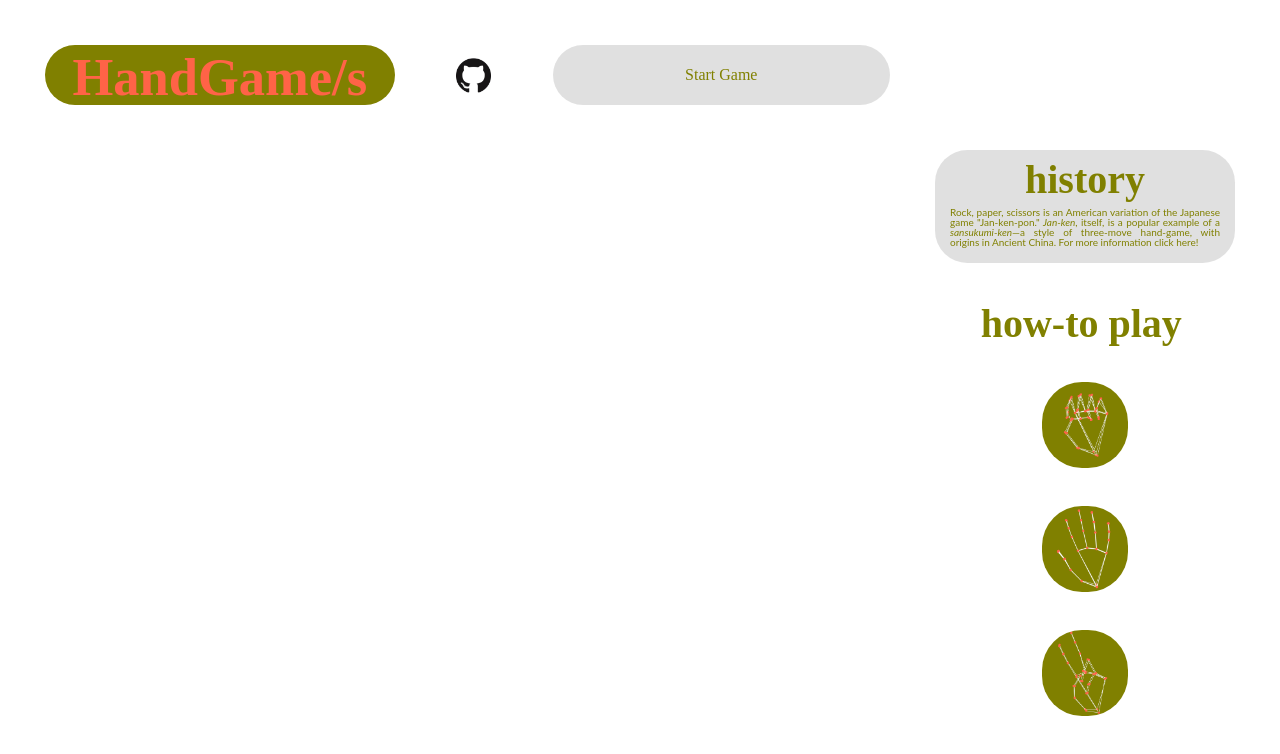
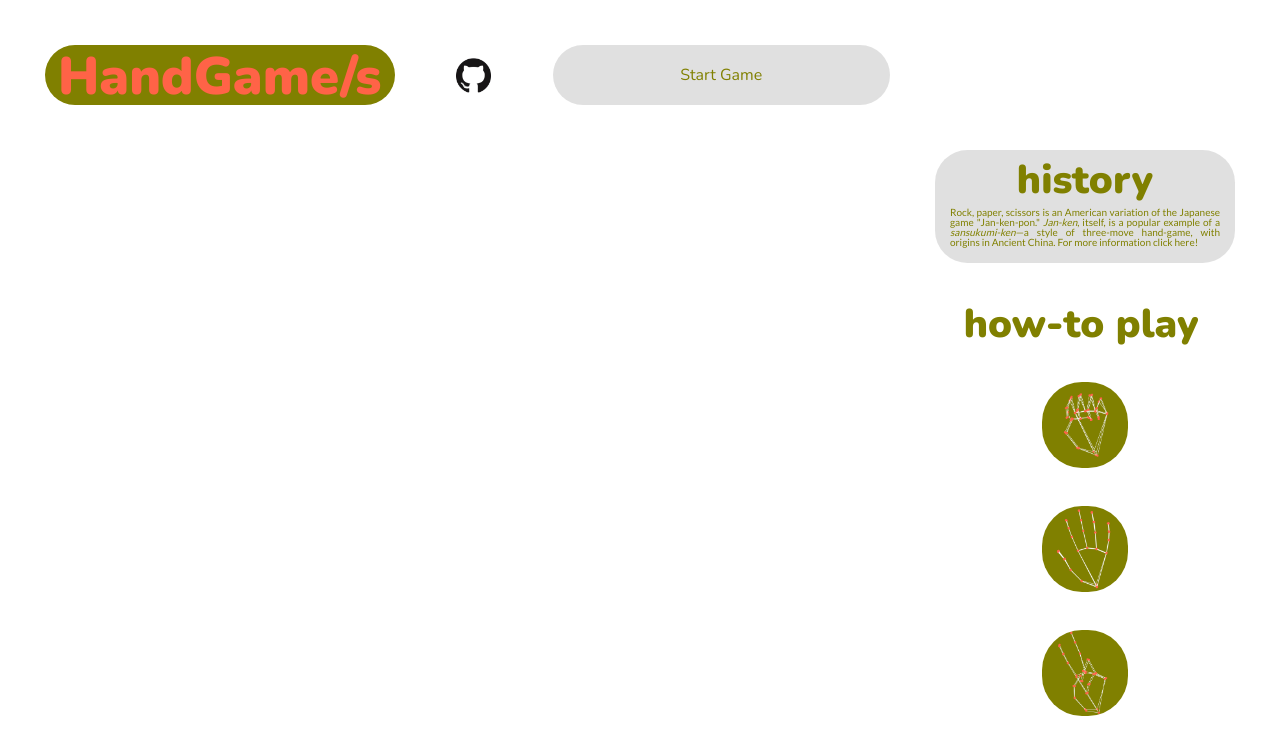
Before and after one commit to jdtavarez/HG-s, a website: page index.html in a window 1280 px wide. Drawn offline with nearby package versions, Linux system fonts and the light colour scheme; a script that the page names is missing.

Commit message:
update html

```diff
--- a/index.html
+++ b/index.html
@@ -17,7 +17,7 @@
         <link rel="preconnect" href="https://fonts.googleapis.com">
         <link rel="preconnect" href="https://fonts.gstatic.com" crossorigin>
         <link
-            href="https://fonts.googleapis.com/css2?family=Lato:wght@100;300;400&family=Nunito:ital,wght@0,400;0,600;0,900;1,300;1,600;1,900&display=swap">
+            href="https://fonts.googleapis.com/css2?family=Lato:wght@100;300;400&family=Nunito:ital,wght@0,400;0,600;0,900;1,300;1,600;1,900&display=swap" rel="stylesheet">
     </head>
     <body id="body">
         <header>
```
